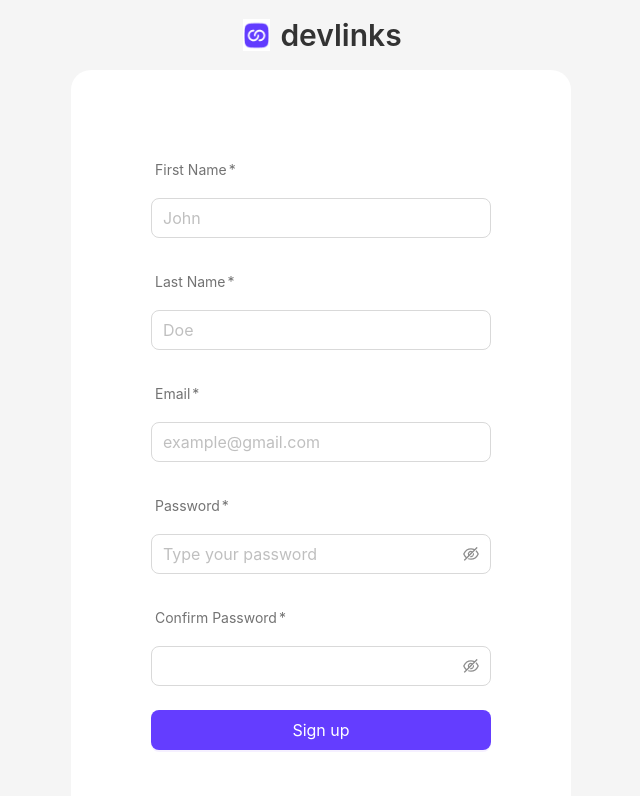
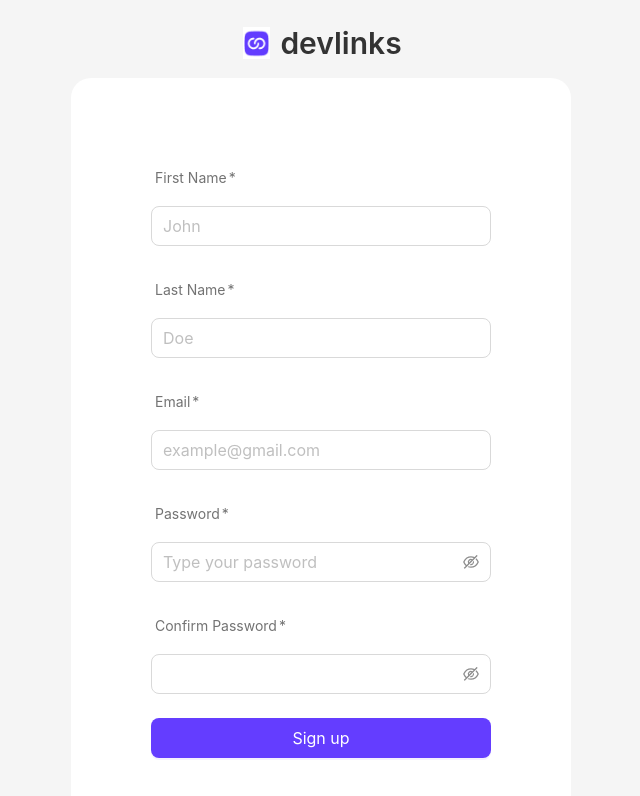
Before and after one commit to Tohid001/Link-sharing-app, a Next.js app: page /auth/signup in a window 1280 px wide. Shown: the top 796 px of the page, without its empty margins (319-959 px from the left). Built offline with nearby package versions, Linux system fonts and the light colour scheme; no server answers.

Commit message:
fix: fixing small bugs

```diff
--- a/src/modules/Editor/components/ProfileForm.js
+++ b/src/modules/Editor/components/ProfileForm.js
@@ -99,7 +99,7 @@ function ProfileForm({ isUserLoading, user, setUser }) {
         img.src = fileUrl;
 
         img.onload = () => {
-            if (img.width > 10241 || img.height > 10241) {
+            if (img.width > 1024 || img.height > 1024) {
                 message.error('Image must be below 1024x1024px');
                 return false;
             }
--- a/src/pages/_app.js
+++ b/src/pages/_app.js
@@ -24,7 +24,7 @@ function MyApp({ Component, pageProps: { session, ...pageProps } }) {
                                 style={{
                                     minHeight: '100vh',
                                     overflow: 'scroll',
-                                    padding: '1rem',
+                                    padding: '24px',
                                 }}
                             >
                                 <Component {...pageProps} />
```
